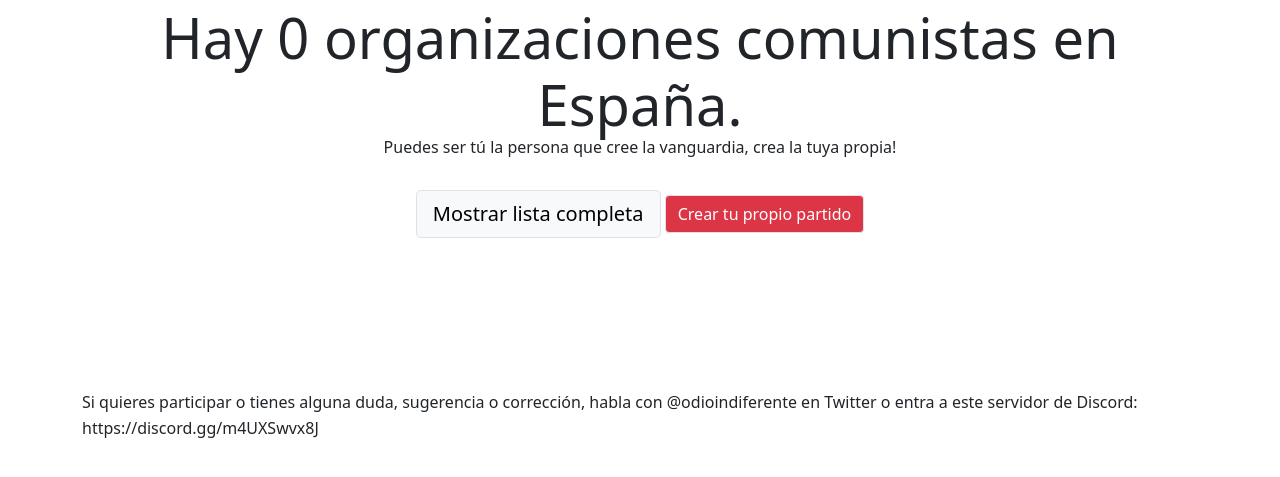
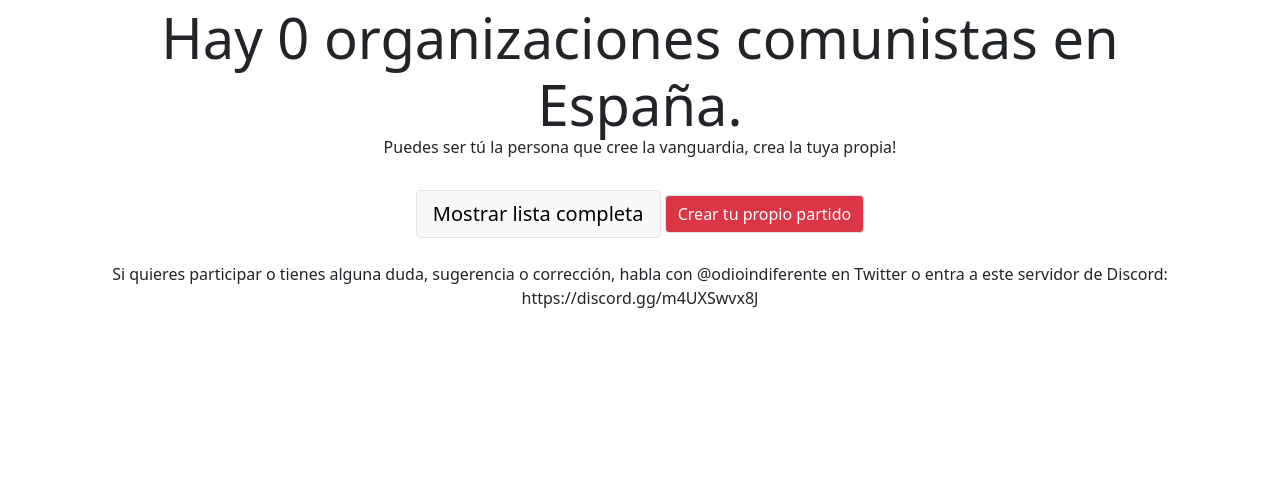
Before and after one commit to gitatmanu/estadodelmce, a Django app: page / in a window 1280 px wide. Shown: the part 92-569 px from the top of the page. Run offline with Django 3.2, Linux system fonts and the light colour scheme; data that the repository does not hold is empty; some libraries are stand-ins or nearby versions.

Commit message:
templates

```diff
--- a/estadodelmce/templates/communistparty_list.html
+++ b/estadodelmce/templates/communistparty_list.html
@@ -26,13 +26,14 @@
     <div class="row row-cols-1 row-cols-sm-3 row-cols-md-3 row-cols-lg-4 row-cols-xl-6">
       {% for obj in objects %}
       <div class="col mb-4">
+      <a href="{{ obj.url }}">
         <div class="card p-3 rounded">
-          <img src="{{ obj.logo.url }}" class="card-img-top img-thumbnail " alt="...">
+          <img src="{{ obj.logo.url }}" class="card-img-top img-thumbnail" alt="...">
           <div class="card-body">
             <h5 class="card-title">{% if obj.acronym %}<strong>{{ obj.acronym }}</strong> - {% endif %}{{ obj.name }}</h5>
-            <a href="{{ obj.url }}" class="btn btn-warning">Detalles</a>
           </div>
         </div>
+      </a>
       </div>
       {% endfor %}
     </div>
--- a/estadodelmce/templates/index.html
+++ b/estadodelmce/templates/index.html
@@ -32,10 +32,8 @@
           <div class="h6">Puedes ser tú la persona que cree la vanguardia, crea la tuya propia!</div>
 	  <a class="mt-4 vertical-middle btn btn-light btn-lg border" href="{% url 'communistparty_list' %}" role="button">Mostrar lista completa</a>
 	  <a class="mt-4 vertical-middle btn btn-danger border" href="https://i.redd.it/6ne2rc4e5ki41.png" role="button">Crear tu propio partido</a>
+    <div class="align-middle mt-4">Si quieres participar o tienes alguna duda, sugerencia o corrección, habla con @odioindiferente en Twitter o entra a este servidor de Discord: https://discord.gg/m4UXSwvx8J</div>
     </div>
   </div>
-    <div class="container vertical-middle">
-          <span class="align-middle">Si quieres participar o tienes alguna duda, sugerencia o corrección, habla con @odioindiferente en Twitter o entra a este servidor de Discord: https://discord.gg/m4UXSwvx8J</span>
-    </div>
 </body>
 </html>
```
